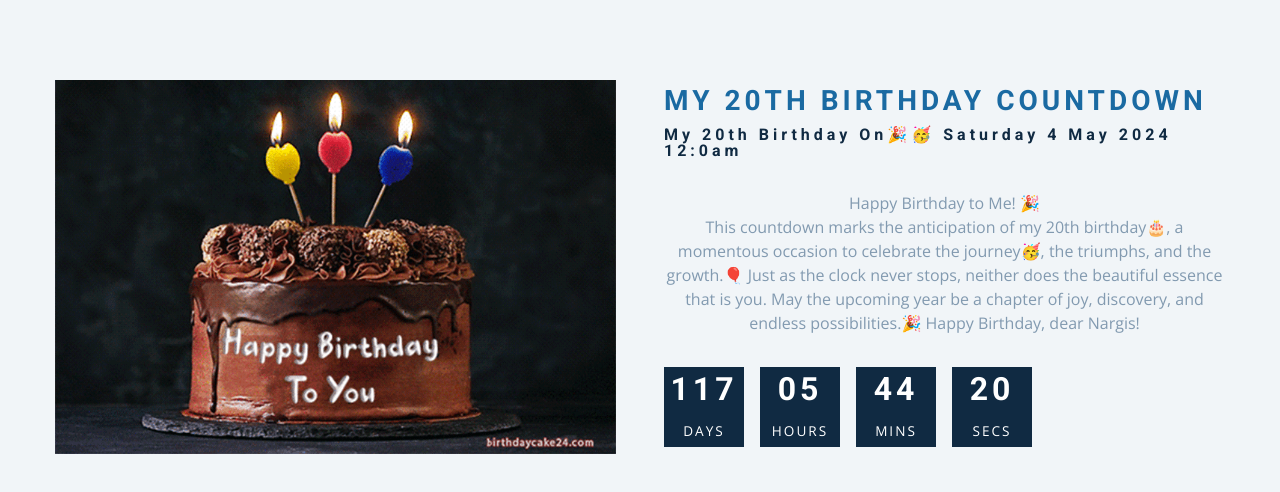
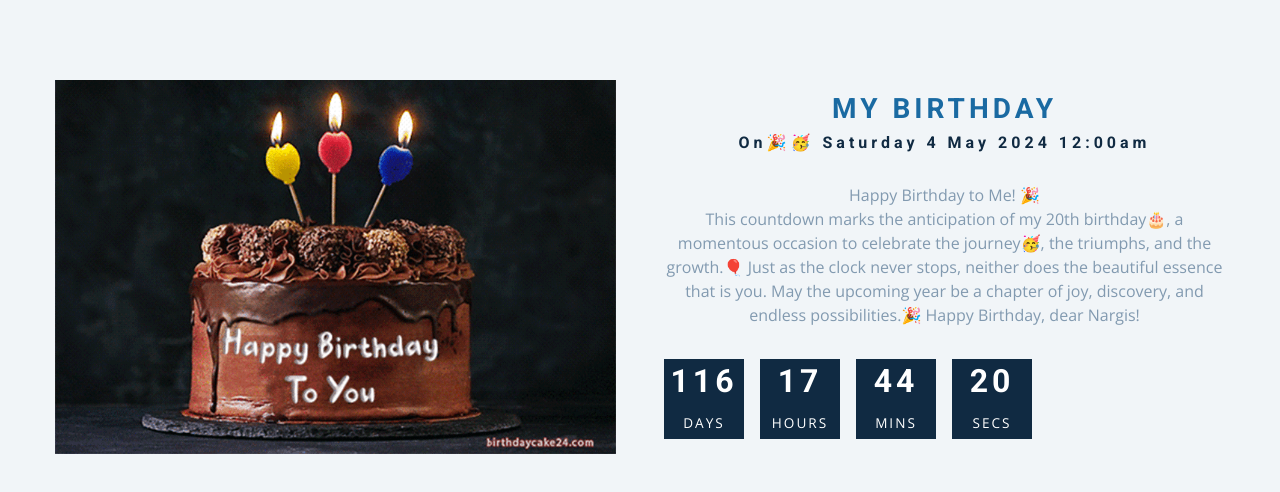
Before and after one commit to itxnargis/countdown-timer, a plain HTML site: page index.html in a window 1280 px wide. Drawn offline with nearby package versions, Linux system fonts and the light colour scheme.

Commit message:
feat: Update countdown to 2024  May 4, 12:00 AM

```diff
--- a/app.js
+++ b/app.js
@@ -27,13 +27,12 @@ const deadline = document.querySelector(".deadline");
 const items = document.querySelectorAll(".deadline-format h4");
 
 let tempDate = new Date();
-// let tempYear = tempDate.getFullYear();
-// let tempMonth = tempDate.getMonth();
-// let tempDay =tempDate.getDate();
+let tempYear = tempDate.getFullYear();
+let tempMonth = tempDate.getMonth();
+let tempDay =tempDate.getDate();
 
-// let futureDate = new Date(2024, 0, 24, 11, 30, 0);
+ let futureDate = new Date(2024, 4, 4, 0, 0, 0);
 
-const futureDate = new Date(2024, 4, 4, 12, 0, 0);
 const year = futureDate.getFullYear();
 const hours = futureDate.getHours();
 const minutes = futureDate.getMinutes();
@@ -42,7 +41,8 @@ month = months[month];
 const date = futureDate.getDate();
 const weekday = weekdays[futureDate.getDay()];
 
-giveaway.textContent = `My 20th Birthday on🎉🥳 ${weekday} ${date} ${month} ${year} ${hours}:${minutes}am`;
+giveaway.textContent = `On🎉🥳 ${weekday} ${date} ${month} ${year} ${(hours % 12 === 0 ? 12 : hours % 12)}:${minutes < 10 ? '0' : ''}${minutes}${hours >= 12 ? 'pm' : 'am'}`;
+
 
 //future time in miliseconds
 const futureTime = futureDate.getTime();
--- a/index.html
+++ b/index.html
@@ -17,7 +17,7 @@
       </article>
       <!-- info -->
       <article class="gift-info">
-        <h3>My 20th Birthday Countdown</h3>
+        <h3>My Birthday</h3>
         <h4 class="giveaway">Countdown until May 5, 2024, 12:00am</h4>
         <p><span>Happy Birthday to Me! 🎉</span><br>
           This countdown marks the anticipation of my 20th birthday🎂, a momentous occasion to celebrate the journey🥳, the triumphs, and the growth.🎈 Just as the clock never stops, neither does the beautiful essence that is you. May the upcoming year be a chapter of joy, discovery, and endless possibilities.🎉 Happy Birthday, dear Nargis!</p>
--- a/styles.css
+++ b/styles.css
@@ -183,6 +183,11 @@ Countdown Timer
 .gift-info h3 {
   text-transform: uppercase;
   color: var(--clr-primary-3);
+  text-align: center;
+}
+
+.giveaway {
+  text-align: center;
 }
 .gift-info p {
   color: var(--clr-grey-6);
```
